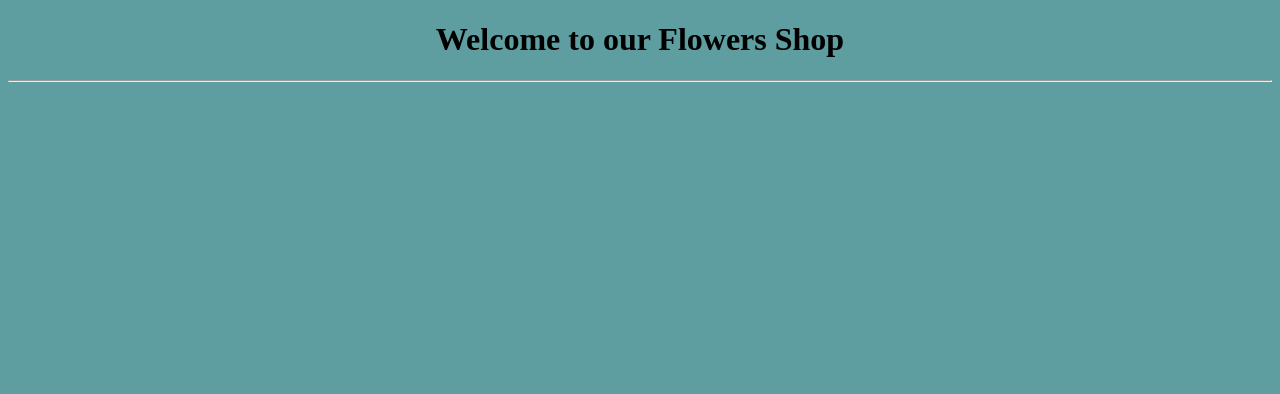
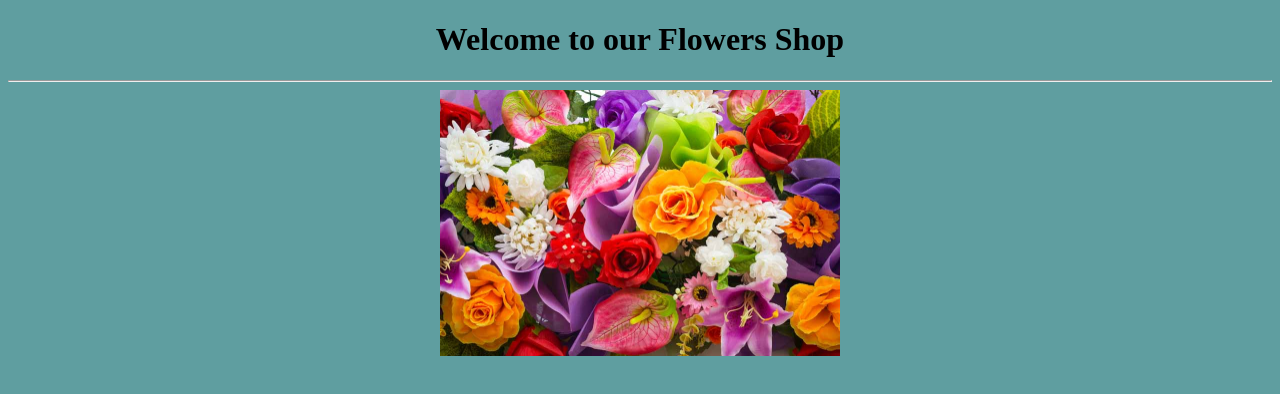
Before and after one commit to NetanelElgershoni/FlowersShop, a plain HTML site: page index.html in a window 1280 px wide. Drawn offline with Linux system fonts and the light colour scheme.

Commit message:
Added Image to index.html

```diff
--- a/index.html
+++ b/index.html
@@ -9,5 +9,6 @@
 <body>
     <h1>Welcome to our Flowers Shop</h1>
     <hr>
+    <img src="assets/images/flowers.webp">
 </body>
 </html>
--- a/style.css
+++ b/style.css
@@ -2,3 +2,7 @@ body {
     background-color: cadetblue;
     text-align: center;
 }
+
+img {
+    width: 400px;
+}
```
Also changed, not shown: assets/images/flowers.webp (added).
